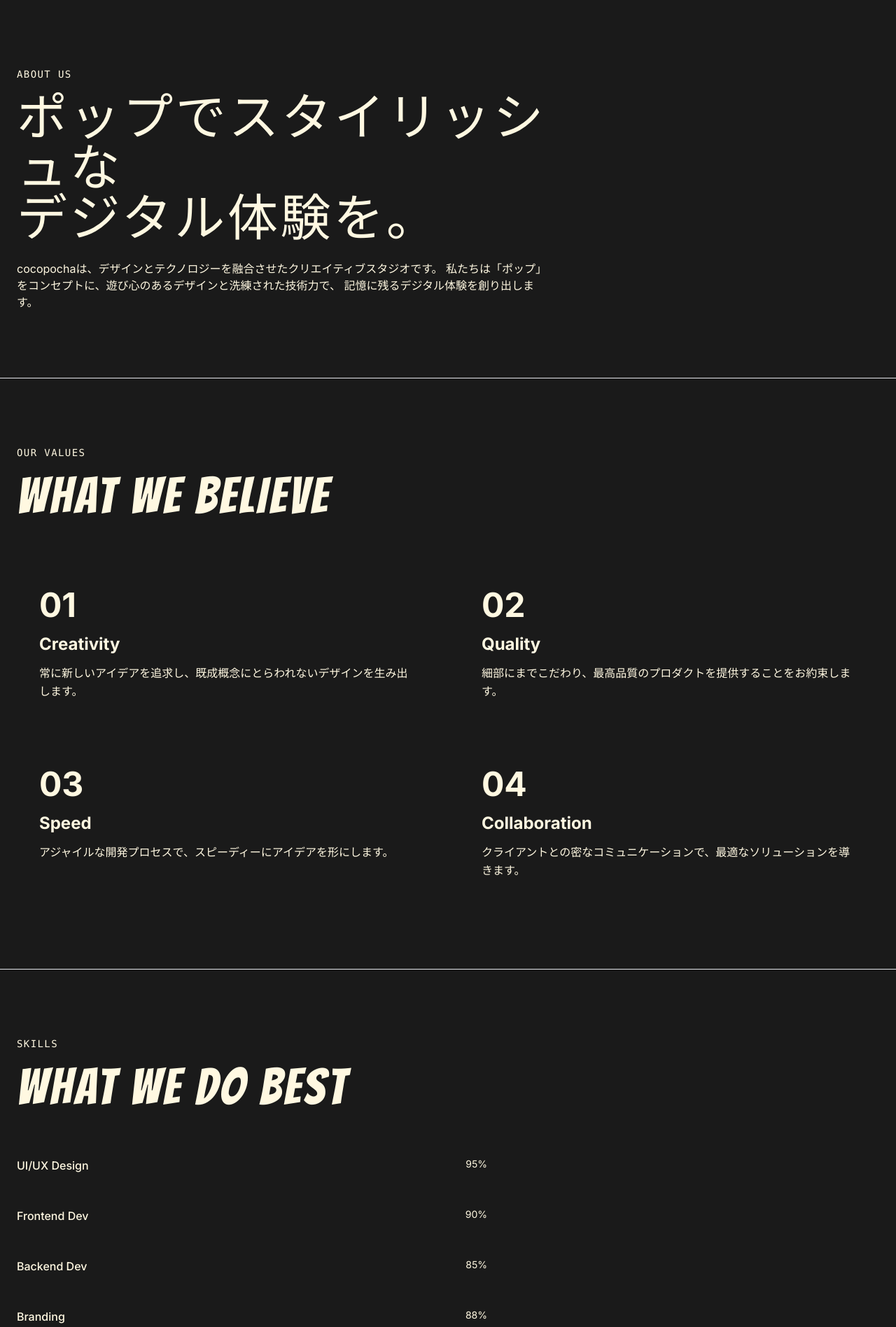
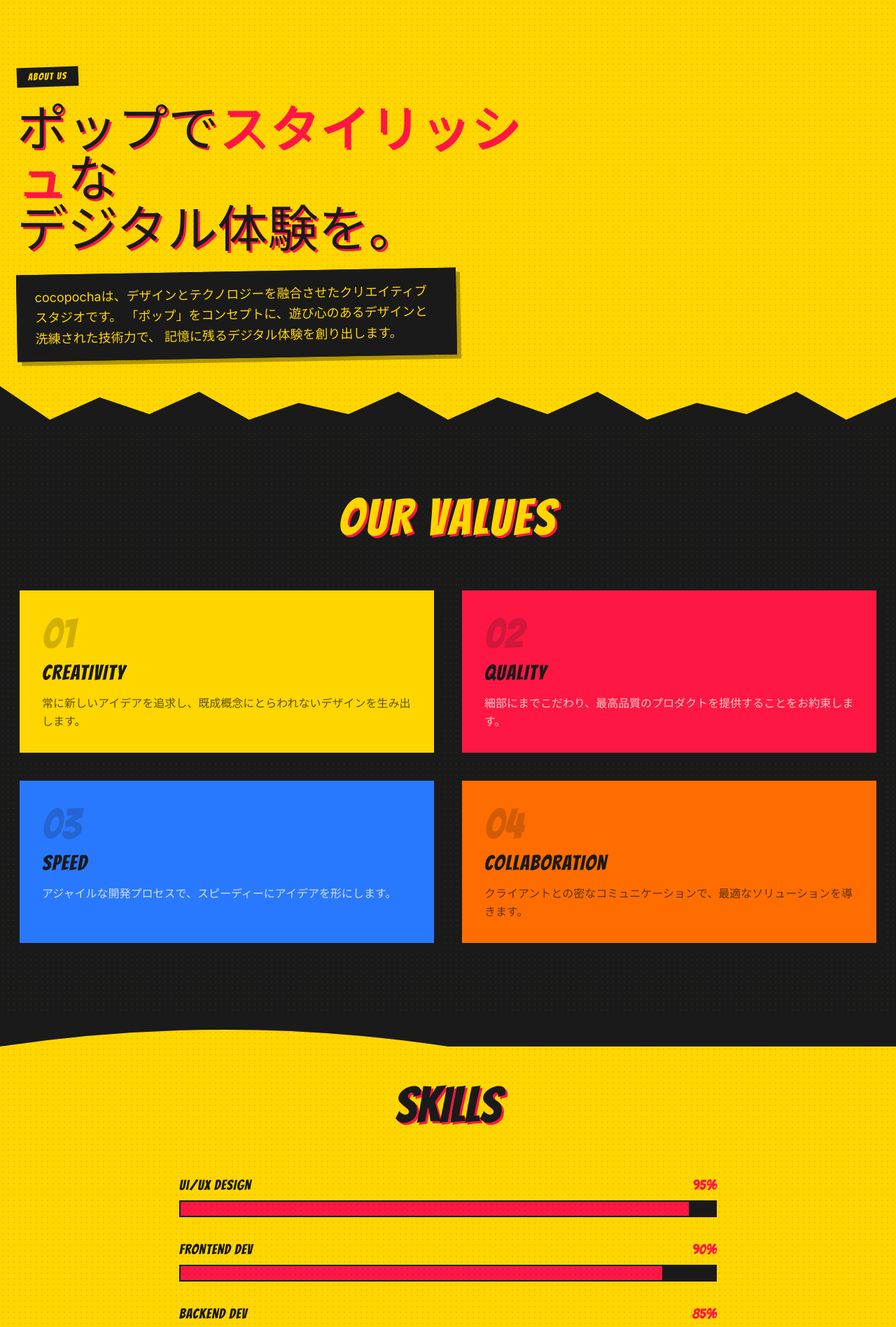
Before and after one commit to cocopocha-dev/cocopocha-app, a Next.js app: page /about in a window 1280 px wide. Shown: the part 80-1977 px from the top of the page at 70% size. Built offline with nearby package versions, Linux system fonts and the light colour scheme.

Commit message:
Update by AI agent

```diff
--- a/src/app/about/page.tsx
+++ b/src/app/about/page.tsx
@@ -1,9 +1,6 @@
-import type { Metadata } from "next";
+"use client";
 
-export const metadata: Metadata = {
-  title: "About | cocopocha",
-  description: "cocopochaについて - 私たちのビジョンとチーム",
-};
+import { motion } from "framer-motion";
 
 const skills = [
   { name: "UI/UX Design", level: 95 },
@@ -14,97 +11,175 @@ const skills = [
 
 const values = [
   {
-    emoji: "01",
+    num: "01",
     title: "Creativity",
     desc: "常に新しいアイデアを追求し、既成概念にとらわれないデザインを生み出します。",
+    color: "bg-comic-yellow",
+    rotation: "-rotate-2",
   },
   {
-    emoji: "02",
+    num: "02",
     title: "Quality",
     desc: "細部にまでこだわり、最高品質のプロダクトを提供することをお約束します。",
+    color: "bg-comic-red",
+    rotation: "rotate-1",
   },
   {
-    emoji: "03",
+    num: "03",
     title: "Speed",
     desc: "アジャイルな開発プロセスで、スピーディーにアイデアを形にします。",
+    color: "bg-comic-blue",
+    rotation: "rotate-2",
   },
   {
-    emoji: "04",
+    num: "04",
     title: "Collaboration",
     desc: "クライアントとの密なコミュニケーションで、最適なソリューションを導きます。",
+    color: "bg-comic-orange",
+    rotation: "-rotate-1",
   },
 ];
 
 export default function AboutPage() {
   return (
     <>
-      <section className="py-24 px-6">
-        <div className="max-w-7xl mx-auto">
-          <div className="max-w-3xl">
-            <p className="text-sm font-mono text-primary mb-4 tracking-widest uppercase">
+      <section className="relative py-24 px-6 bg-comic-yellow overflow-hidden">
+        <div className="absolute inset-0 halftone opacity-10" />
+        <div className="absolute -bottom-2 left-0 w-full">
+          <svg viewBox="0 0 1440 80" preserveAspectRatio="none" className="w-full h-16">
+            <path d="M0,0 L80,60 L160,20 L240,50 L320,10 L400,60 L480,30 L560,50 L640,10 L720,60 L800,20 L880,50 L960,10 L1040,60 L1120,30 L1200,50 L1280,10 L1360,60 L1440,20 L1440,80 L0,80 Z" fill="#1A1A1A" />
+          </svg>
+        </div>
+
+        <div className="max-w-7xl mx-auto relative">
+          <motion.div
+            initial={{ x: -60, opacity: 0 }}
+            animate={{ x: 0, opacity: 1 }}
+            transition={{ duration: 0.6 }}
+            className="max-w-3xl"
+          >
+            <span className="inline-block px-4 py-1 bg-comic-black text-comic-yellow font-comic text-sm tracking-widest uppercase mb-6 transform -rotate-2">
               About Us
-            </p>
-            <h1 className="section-heading">
+            </span>
+            <h1
+              className="text-5xl md:text-7xl font-comic text-comic-black uppercase leading-tight mb-6"
+              style={{ textShadow: "3px 3px 0px #FF1744" }}
+            >
               ポップで
-              <span className="gradient-text">スタイリッシュ</span>
+              <span className="text-comic-red">スタイリッシュ</span>
               な
               <br />
               デジタル体験を。
             </h1>
-            <p className="section-subheading mt-6">
-              cocopochaは、デザインとテクノロジーを融合させたクリエイティブスタジオです。
-              私たちは「ポップ」をコンセプトに、遊び心のあるデザインと洗練された技術力で、
-              記憶に残るデジタル体験を創り出します。
-            </p>
-          </div>
+            <motion.div
+              initial={{ rotate: -1, y: 20, opacity: 0 }}
+              animate={{ rotate: -1, y: 0, opacity: 1 }}
+              transition={{ delay: 0.3 }}
+              className="inline-block bg-comic-black px-6 py-4 transform -rotate-1 border-2 border-comic-black"
+              style={{ boxShadow: "6px 6px 0px rgba(0,0,0,0.3)" }}
+            >
+              <p className="text-comic-yellow text-lg leading-relaxed max-w-xl">
+                cocopochaは、デザインとテクノロジーを融合させたクリエイティブスタジオです。
+                「ポップ」をコンセプトに、遊び心のあるデザインと洗練された技術力で、
+                記憶に残るデジタル体験を創り出します。
+              </p>
+            </motion.div>
+          </motion.div>
         </div>
       </section>
 
-      <section className="py-24 px-6 border-t border-dark-border">
-        <div className="max-w-7xl mx-auto">
-          <p className="text-sm font-mono text-secondary mb-4 tracking-widest uppercase">
-            Our Values
-          </p>
-          <h2 className="section-heading mb-16">What We Believe</h2>
+      <section className="py-24 px-6 bg-comic-black relative overflow-hidden">
+        <div className="absolute inset-0 halftone-yellow opacity-5" />
+        <div className="max-w-7xl mx-auto relative">
+          <motion.div
+            initial={{ scale: 0.9, opacity: 0 }}
+            whileInView={{ scale: 1, opacity: 1 }}
+            viewport={{ once: true }}
+            className="text-center mb-16"
+          >
+            <h2
+              className="text-5xl md:text-7xl font-comic text-comic-yellow uppercase tracking-wider"
+              style={{ textShadow: "3px 3px 0px #FF1744" }}
+            >
+              Our Values
+            </h2>
+          </motion.div>
+
           <div className="grid grid-cols-1 md:grid-cols-2 gap-8">
-            {values.map((item) => (
-              <div
+            {values.map((item, i) => (
+              <motion.div
                 key={item.title}
-                className="glass-card p-8 group hover:border-secondary/50 transition-all duration-300"
+                initial={{ y: 40, opacity: 0 }}
+                whileInView={{ y: 0, opacity: 1 }}
+                viewport={{ once: true }}
+                transition={{ delay: i * 0.1 }}
+                whileHover={{ scale: 1.03, rotate: i % 2 === 0 ? 1 : -1 }}
+                className={`${item.color} p-8 border-4 border-comic-black ${item.rotation}`}
+                style={{ boxShadow: "8px 8px 0px #1A1A1A" }}
               >
-                <span className="text-5xl font-bold text-secondary/20 group-hover:text-secondary/40 transition-colors">
-                  {item.emoji}
-                </span>
-                <h3 className="text-2xl font-bold mt-4 mb-3">{item.title}</h3>
-                <p className="text-foreground/50 leading-relaxed">{item.desc}</p>
-              </div>
+                <span className="text-6xl font-comic text-comic-black/20">{item.num}</span>
+                <h3 className="text-3xl font-comic text-comic-black mt-2 mb-3 uppercase tracking-wider">
+                  {item.title}
+                </h3>
+                <p className={`leading-relaxed font-medium ${item.color === "bg-comic-red" || item.color === "bg-comic-blue" ? "text-comic-white/80" : "text-comic-black/70"}`}>
+                  {item.desc}
+                </p>
+              </motion.div>
             ))}
           </div>
         </div>
       </section>
 
-      <section className="py-24 px-6 border-t border-dark-border">
-        <div className="max-w-7xl mx-auto">
-          <p className="text-sm font-mono text-accent mb-4 tracking-widest uppercase">
-            Skills
-          </p>
-          <h2 className="section-heading mb-16">What We Do Best</h2>
-          <div className="max-w-2xl space-y-8">
-            {skills.map((skill) => (
-              <div key={skill.name}>
+      <section className="relative py-24 px-6 bg-comic-yellow overflow-hidden">
+        <div className="absolute top-0 left-0 w-full">
+          <svg viewBox="0 0 1440 60" preserveAspectRatio="none" className="w-full h-12">
+            <path d="M0,60 Q360,0 720,60 T1440,60 L1440,0 L0,0 Z" fill="#1A1A1A" />
+          </svg>
+        </div>
+        <div className="absolute inset-0 halftone opacity-10" />
+
+        <div className="max-w-3xl mx-auto relative">
+          <motion.div
+            initial={{ x: -30, opacity: 0 }}
+            whileInView={{ x: 0, opacity: 1 }}
+            viewport={{ once: true }}
+            className="text-center mb-16"
+          >
+            <h2
+              className="text-5xl md:text-7xl font-comic text-comic-black uppercase"
+              style={{ textShadow: "3px 3px 0px #FF1744" }}
+            >
+              Skills
+            </h2>
+          </motion.div>
+
+          <div className="space-y-8">
+            {skills.map((skill, i) => (
+              <motion.div
+                key={skill.name}
+                initial={{ x: -40, opacity: 0 }}
+                whileInView={{ x: 0, opacity: 1 }}
+                viewport={{ once: true }}
+                transition={{ delay: i * 0.1 }}
+              >
                 <div className="flex justify-between mb-2">
-                  <span className="font-medium">{skill.name}</span>
-                  <span className="text-sm text-foreground/50">
-                    {skill.level}%
+                  <span className="font-comic text-xl text-comic-black uppercase tracking-wider">
+                    {skill.name}
                   </span>
+                  <span className="font-comic text-xl text-comic-red">{skill.level}%</span>
                 </div>
-                <div className="h-2 bg-dark-border rounded-full overflow-hidden">
-                  <div
-                    className="h-full rounded-full bg-gradient-to-r from-primary to-secondary"
-                    style={{ width: `${skill.level}%` }}
-                  />
+                <div className="h-6 bg-comic-black border-2 border-comic-black overflow-hidden">
+                  <motion.div
+                    initial={{ width: 0 }}
+                    whileInView={{ width: `${skill.level}%` }}
+                    viewport={{ once: true }}
+                    transition={{ duration: 1, delay: i * 0.1, ease: "easeOut" }}
+                    className="h-full bg-comic-red relative"
+                  >
+                    <div className="absolute inset-0 halftone opacity-20" />
+                  </motion.div>
                 </div>
-              </div>
+              </motion.div>
             ))}
           </div>
         </div>
```
